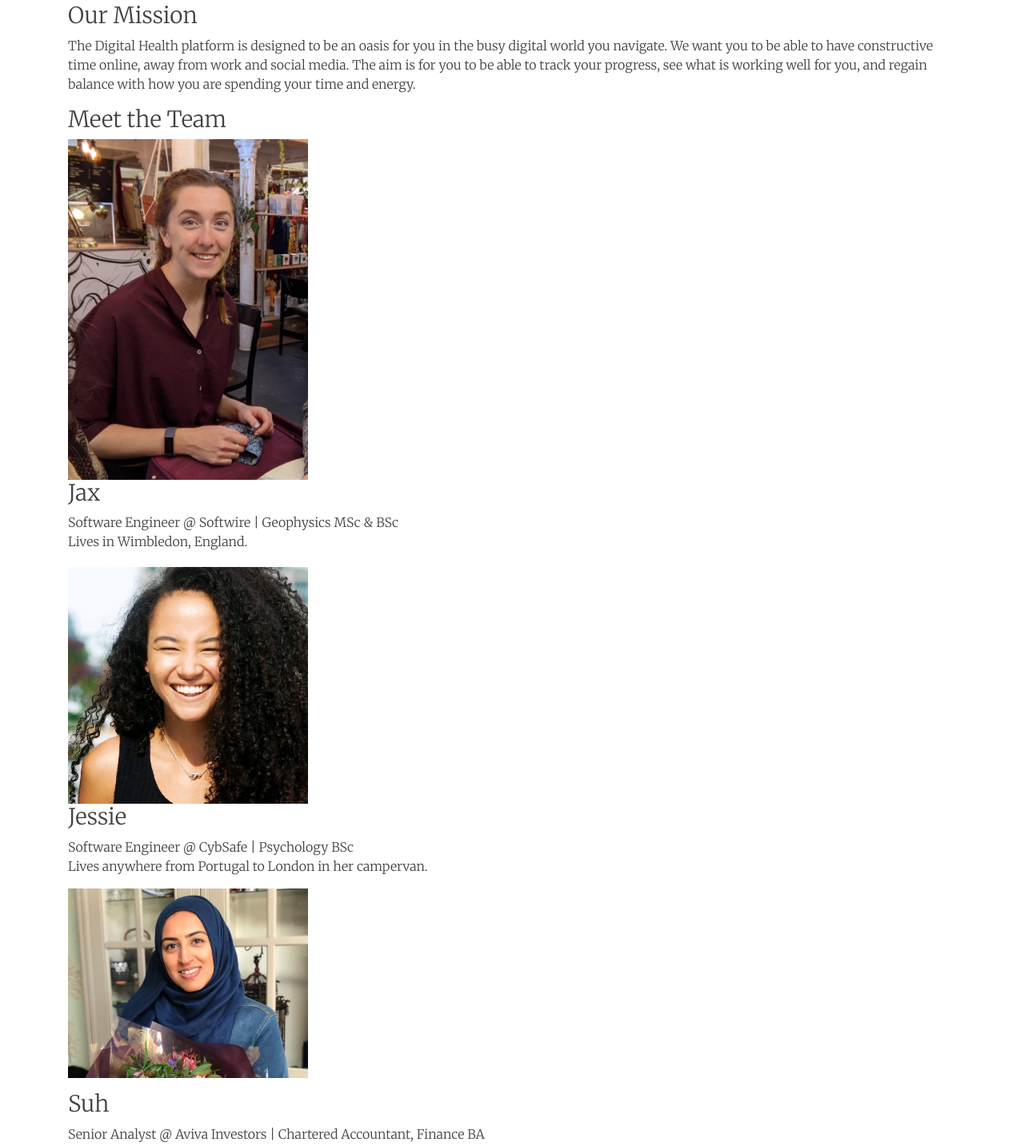
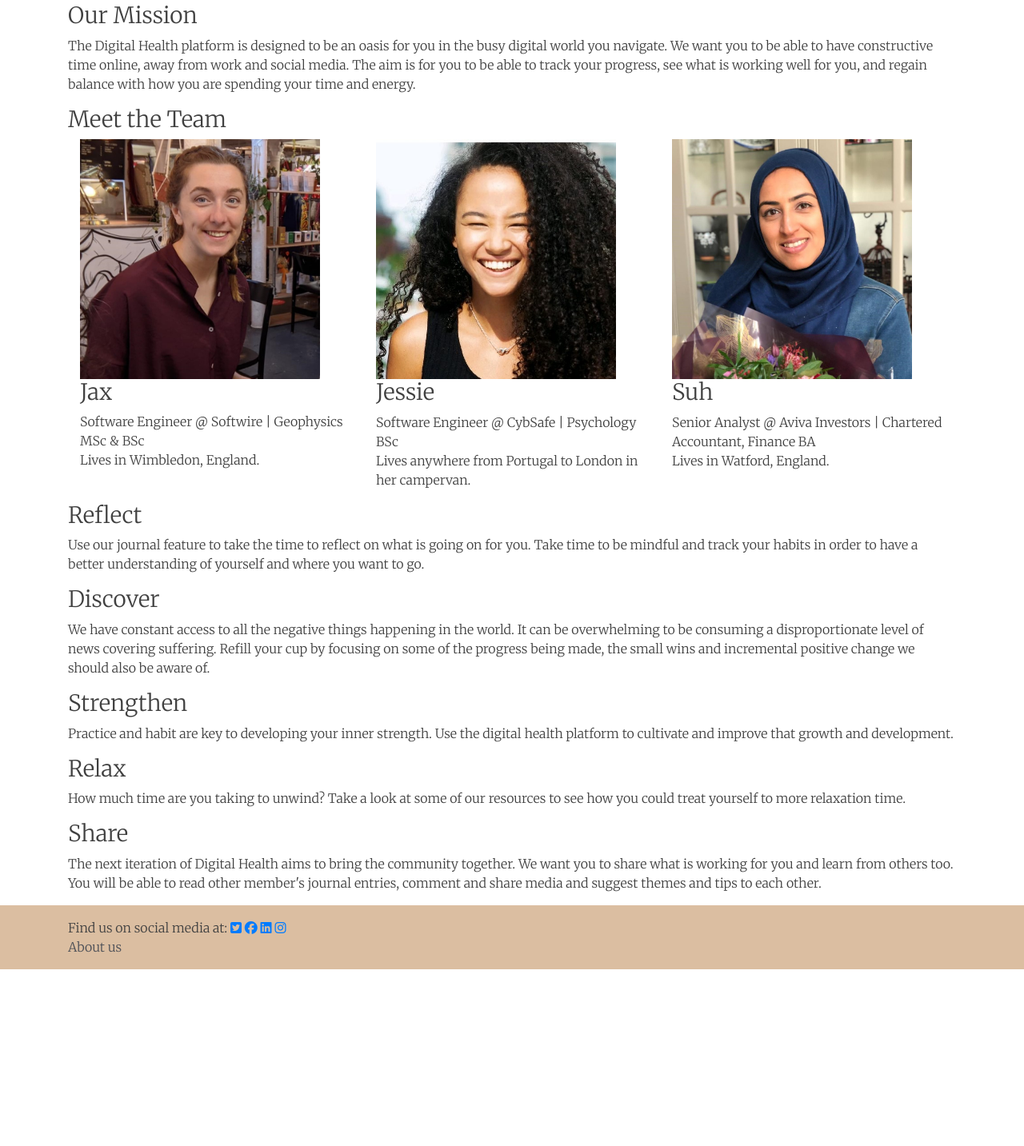
Before and after one commit to jswoodburn/sky-get-into-tech-project, a Flask app: page /aboutus in a window 1280 px wide. Shown: the part 209-1642 px from the top of the page at 80% size. After the commit the page ends 1421 px from the top, so only its background shows below. Run offline with Flask 2, Linux system fonts and the light colour scheme; some libraries are stand-ins or nearby versions.

Commit message:
added columns to about us page

```diff
--- a/application/routes.py
+++ b/application/routes.py
@@ -178,7 +178,7 @@ def impactful_media():
     tweets = tweepy.Cursor(api.search,
                            q=search_words,
                            lang="en",
-                           since=date_since).items(5)
+                           since=date_since).items(20)
     if current_user.is_authenticated:
         return render_template('impactfulmedia.html', title='Mindfulness', is_logged_in=True,
                                first_name=f"{current_user.first_name}", tweets=tweets)
--- a/application/static/js/mindful.js
+++ b/application/static/js/mindful.js
@@ -6,6 +6,21 @@ function togglePicture() {
   img.style.display = "none";
   }
  }
+function trackTime() {
+    if (img.style.display === "block") {
+    var start = new Date();
+    } else {
+    var elapsed_ms = end_time - start_time;
+    var seconds = Math.round(elapsed_ms / 1000);
+    var minutes = Math.round(seconds / 60);
+    var hours = Math.round(minutes / 60);
+
+    var sec = TrimSecondsMinutes(seconds);
+    var min = TrimSecondsMinutes(minutes);
+    console.log(min, sec);
+    }
+
+}
 
 function toggleAudio() {
   var audio = document.getElementById('audio');
--- a/application/templates/aboutus.html
+++ b/application/templates/aboutus.html
@@ -6,23 +6,37 @@
 to be able to have constructive time online, away from work and social media. The aim is for you to be able to
 track your progress, see what is working well for you, and regain balance with how you are spending your time and
     energy.</p>
-<h3>Meet the Team</h3>
-
-<img src="../static/Jax.jpeg" width="300px">
+    <h3>Meet the Team</h3>
+<div class="container">
+  <div class="row">
+    <div class="col-sm">
+      <img src="../static/Jax.jpeg" width="300px">
 <h3>Jax</h3>
 <p>Software Engineer @ Softwire | Geophysics MSc & BSc
 <br>
  Lives in Wimbledon, England.</p>
-
-<img src="../static/Jessie.jpeg" width="300px">
+    </div>
+    <div class="col-sm">
+      <img src="../static/Jessie.jpeg" width="300px">
 <h3>Jessie</h3>
 <p>Software Engineer @ CybSafe |  Psychology BSc
   <br>  Lives anywhere from Portugal to London in her campervan.<p>
-
-<img src="../static/Suh.jpg" width="300px">
+    </div>
+    <div class="col-sm">
+      <img src="../static/Suh.jpg" width="300px">
 <h3>Suh</h3>
 <p>Senior Analyst @ Aviva Investors | Chartered Accountant, Finance BA
   <br> Lives in Watford, England.</p>
+    </div>
+  </div>
+</div>
+
+
+
+
+
+
+
 
 
 
--- a/application/templates/impactfulmedia.html
+++ b/application/templates/impactfulmedia.html
@@ -5,6 +5,7 @@
 	<title>Impactful Media</title>
 	<link rel="stylesheet" type="text/css" href="https://stackpath.bootstrapcdn.com/bootstrap/4.2.1/css/bootstrap.min.css">
 </head>
+
 <body>
 	  {% for tweet in tweets %}
 	  <div class="card mt-2">
--- a/application/templates/mindfulness.html
+++ b/application/templates/mindfulness.html
@@ -7,7 +7,7 @@
 	 get start a visual breathing exercise or a guided body scan meditation.</p>
 <!--GIF-->
 <div class="row justify-content-center">
-	<button type="button" class="btn btn-secondary" onclick="togglePicture()">Start Mindful Breathing</button>
+	<button type="button" class="btn btn-secondary" onclick="togglePicture(); trackTime()">Start Mindful Breathing</button>
 	<div id="mindfulimg">
 
 <img style="display:none;" id="breathing" src="../static/breathing.gif" width="480px" height="480px"/>
```
Also changed, not shown: application/static/Jax.jpeg, application/static/Suh.jpg.
